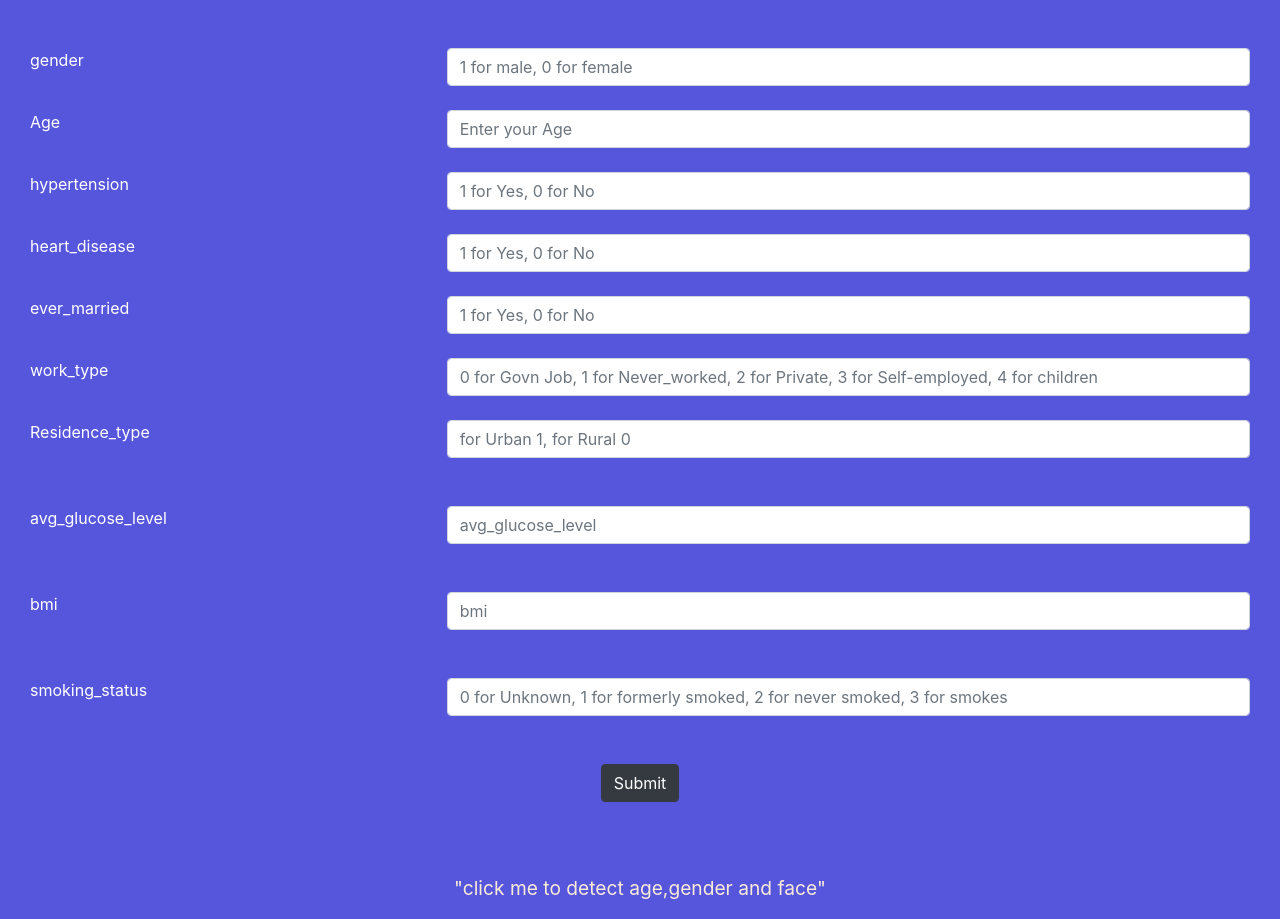
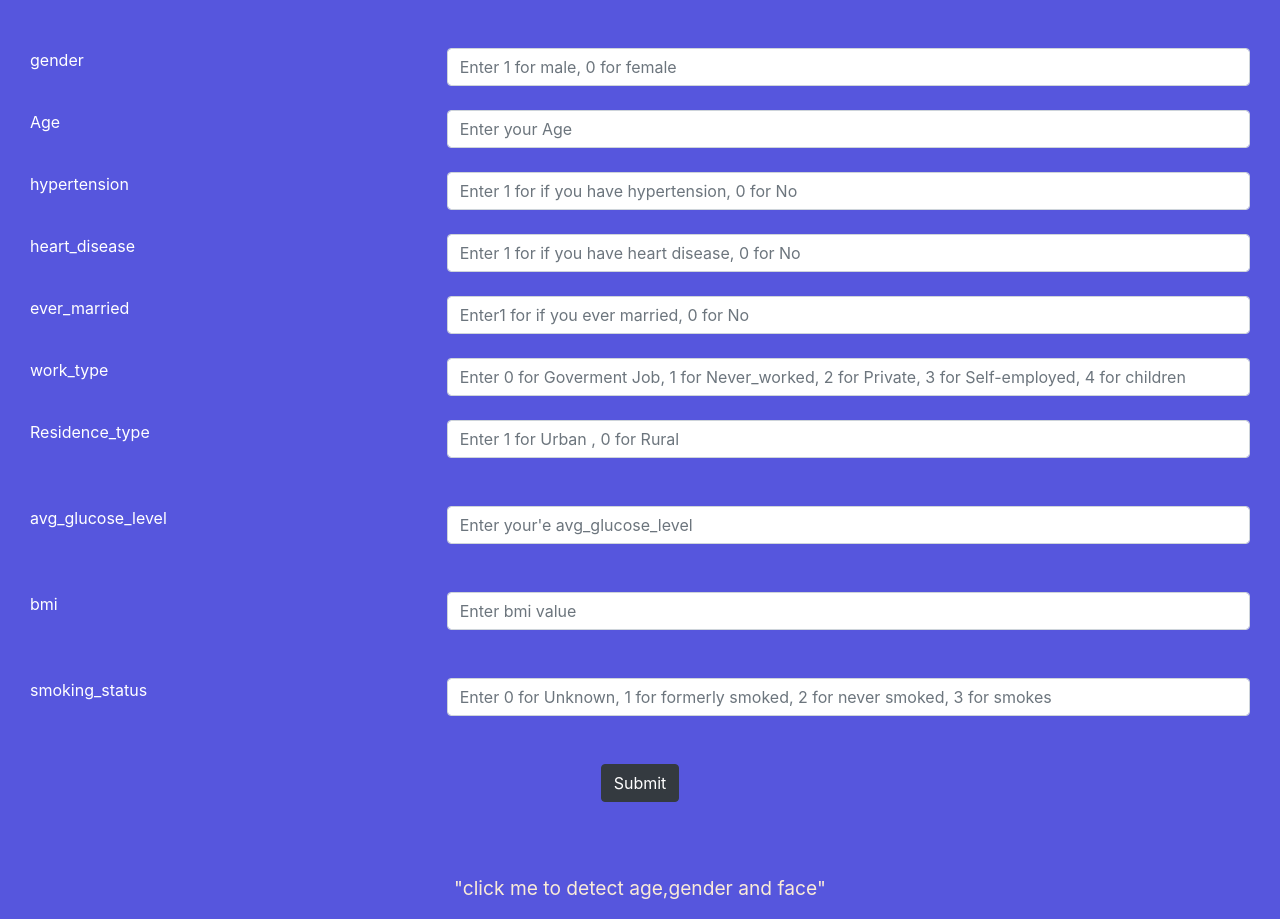
Before and after one commit to TharakaDasunpriya9/Final_Sem_AI_Project, a Flask app: page / in a window 1280 px wide. Shown: the part 56-975 px from the top of the page. Run offline with Flask 2, Linux system fonts and the light colour scheme; some libraries are stand-ins or nearby versions.

Commit message:
ui_update

```diff
--- a/templates/home.html
+++ b/templates/home.html
@@ -41,7 +41,7 @@
                                 <label for="gender">gender</label>
                             </div>
                             <div class="col-lg-8 col-md-8">
-                                <input type="text" class="form-control" id="gender" name="gender" placeholder="1 for male, 0 for female">
+                                <input type="text" class="form-control" id="gender" name="gender" placeholder="Enter 1 for male, 0 for female">
                             </div>
                         </div>
                         <br>
@@ -61,7 +61,7 @@
                                 <label for="hypertension">hypertension  </label>
                             </div>
                             <div class="col-lg-8 col-md-8">
-                                <input type="text" class="form-control" id="hypertension" name="hypertension" placeholder="1 for Yes, 0 for No">
+                                <input type="text" class="form-control" id="hypertension" name="hypertension" placeholder="Enter 1 for if you have hypertension, 0 for No">
                             </div>
                         </div>
                         <br>
@@ -70,7 +70,7 @@
                                 <label for="heart_disease">heart_disease </label>
                             </div>
                             <div class="col-lg-8 col-md-8">
-                                <input type="text" class="form-control" id="heart_disease" name="heart_disease" placeholder="1 for Yes, 0 for No">
+                                <input type="text" class="form-control" id="heart_disease" name="heart_disease" placeholder="Enter 1 for if you have heart disease, 0 for No">
                             </div>
                         </div>
                         <br>
@@ -79,7 +79,7 @@
                                 <label for="ever_married">ever_married</label>
                             </div>
                             <div class="col-lg-8 col-md-8">
-                                <input type="text" class="form-control" id="ever_married" name="ever_married" placeholder="1 for Yes, 0 for No">
+                                <input type="text" class="form-control" id="ever_married" name="ever_married" placeholder="Enter1 for if you ever married, 0 for No">
 
                                 </select>
                             </div>
@@ -90,7 +90,7 @@
                                 <label for="work_type">work_type </label>
                             </div>
                             <div class="col-lg-8 col-md-8">
-                                <input type="text" class="form-control" id="work_type" name="work_type" placeholder="0 for Govn Job, 1 for Never_worked, 2 for Private, 3 for Self-employed, 4 for children">
+                                <input type="text" class="form-control" id="work_type" name="work_type" placeholder="Enter 0 for Goverment Job, 1 for Never_worked, 2 for Private, 3 for Self-employed, 4 for children">
 
                                 </select>
                             </div>
@@ -101,7 +101,7 @@
                                 <label for="Residence_type">Residence_type</label>
                             </div>
                             <div class="col-lg-8 col-md-8">
-                                <input type="text" class="form-control" id="Residence_type" name="Residence_type" placeholder="for Urban 1, for Rural 0">
+                                <input type="text" class="form-control" id="Residence_type" name="Residence_type" placeholder="Enter 1 for Urban , 0 for Rural">
                             </div>
                         </div>
                         <br>
@@ -111,7 +111,7 @@
                                 <label for="avg_glucose_level">avg_glucose_level</label>
                             </div>
                             <div class="col-lg-8 col-md-8">
-                                <input type="text" class="form-control" id="avg_glucose_level" name="avg_glucose_level" placeholder="avg_glucose_level">
+                                <input type="text" class="form-control" id="avg_glucose_level" name="avg_glucose_level" placeholder="Enter your'e avg_glucose_level">
                             </div>
                         </div>
                         <br>
@@ -121,7 +121,7 @@
                                 <label for="bmi">bmi</label>
                             </div>
                             <div class="col-lg-8 col-md-8">
-                                <input type="text" class="form-control" id="bmi" name="bmi" placeholder="bmi">
+                                <input type="text" class="form-control" id="bmi" name="bmi" placeholder="Enter bmi value">
                             </div>
                         </div>
                         <br>
@@ -131,7 +131,7 @@
                                 <label for="smoking_status">smoking_status</label>
                             </div>
                             <div class="col-lg-8 col-md-8">
-                                <input type="text" class="form-control" id="smoking_status" name="smoking_status" placeholder="0 for Unknown, 1 for formerly smoked, 2 for never smoked, 3 for smokes">
+                                <input type="text" class="form-control" id="smoking_status" name="smoking_status" placeholder="Enter 0 for Unknown, 1 for formerly smoked, 2 for never smoked, 3 for smokes">
                             </div>
                         </div>
                         <br>
```
